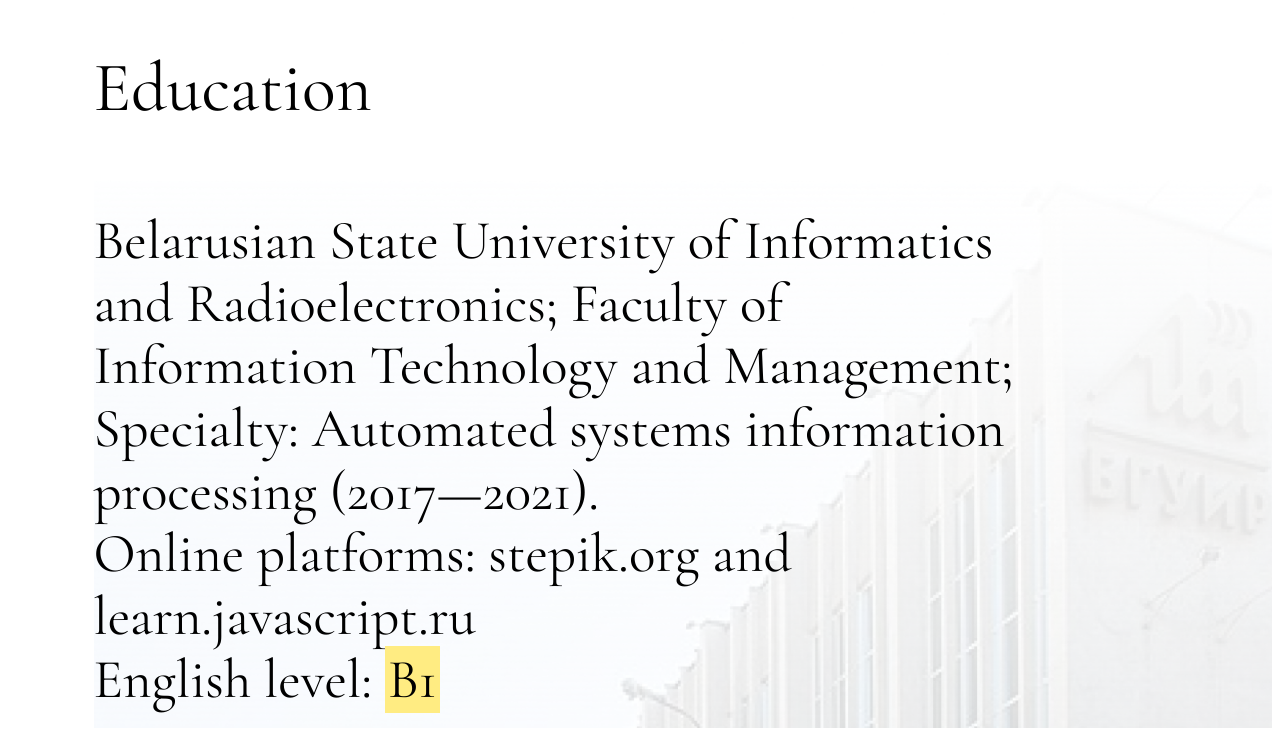
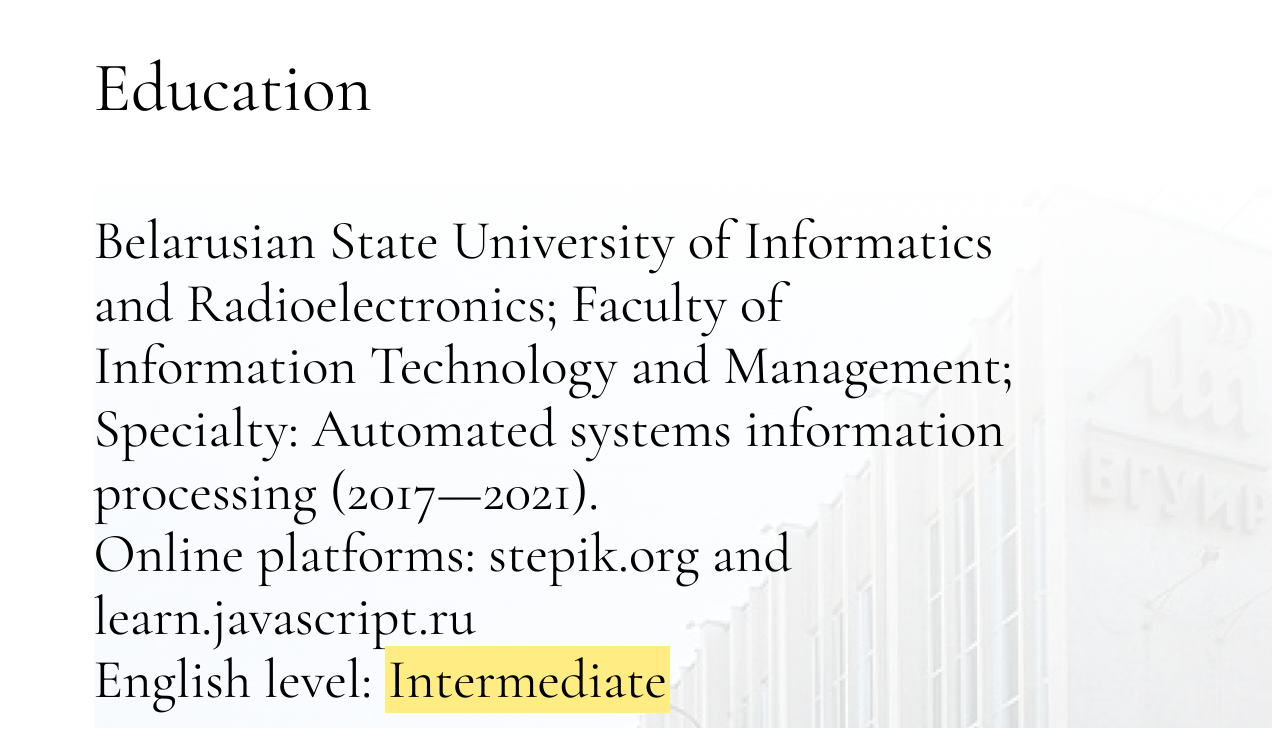
Before and after one commit to IvanDenisenko/rsschool-cv, a plain HTML site: page index.html in a window 1280 px wide. Shown: the part 3332-4069 px from the top of the page. Drawn offline with nearby package versions, Linux system fonts and the light colour scheme.

Commit message:
Update index.html

```diff
--- a/index.html
+++ b/index.html
@@ -82,7 +82,7 @@ Also I created projects using HTML and CSS:<br> <mark><a href="https://rolling-s
            <div class="edu_text">
                <p>Belarusian State University of Informatics and Radioelectronics; Faculty of Information Technology and Management; Specialty: Automated systems information processing (2017—2021).
                 <br>Online platforms: stepik.org and learn.javascript.ru<br>
-                English level: <mark>B1</mark></p>
+                English level: <mark>Intermediate</mark></p>
            </div>
         </div>
        </div>
```
